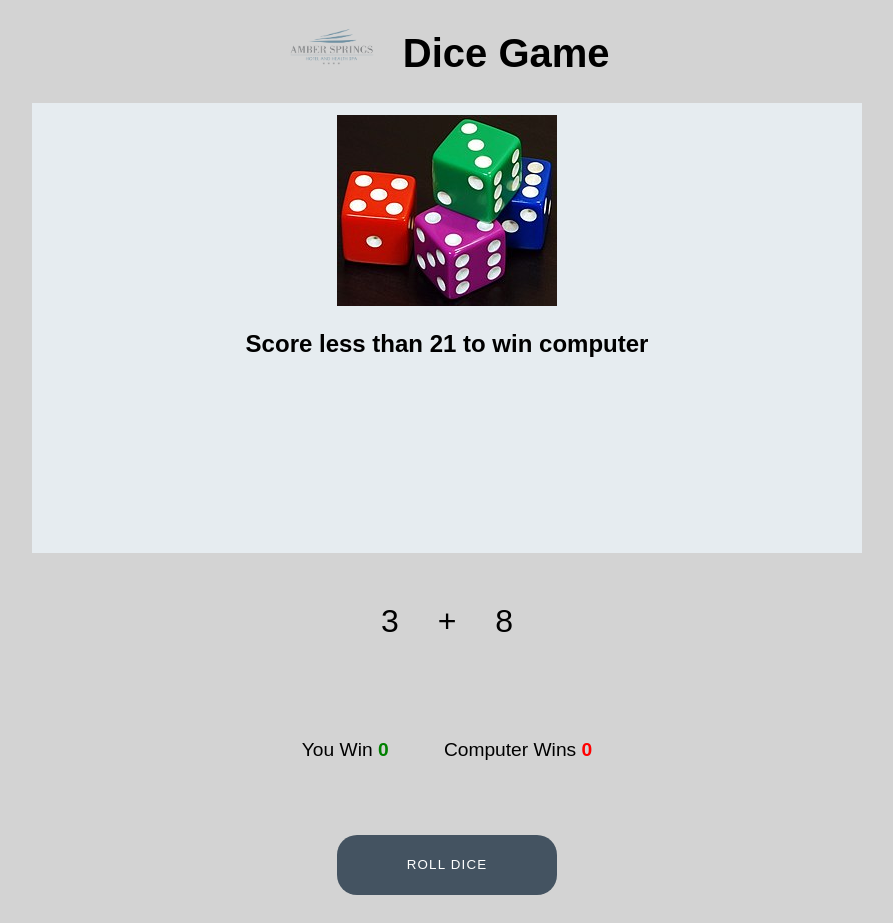
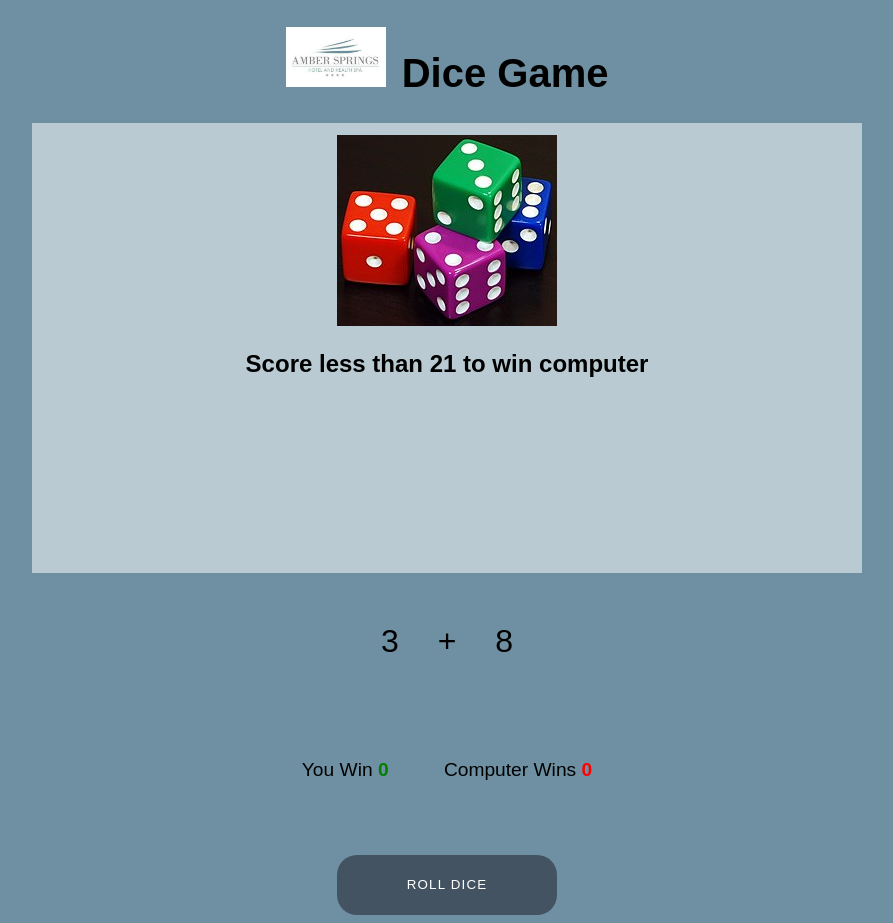
Before and after one commit to Code-Institute-Submissions/alanwhelan1978-dicegame_DecResub, a plain HTML site: page index.html in a window 1280 px wide. Shown: the whole page, without its empty margins (193-1086 px from the left). Drawn offline with Linux system fonts and the light colour scheme; a web font is replaced by a local one.

Commit message:
Add favicon and changed color of backgrounds

```diff
--- a/assets/css/style.css
+++ b/assets/css/style.css
@@ -1,10 +1,9 @@
 /* --------- Global style */
 
 body {
-    background-color: white;
+    background-color: #6e90a2;
     font-family: Mochiy Pop P One, sans-serif;
-    background-image: url(../images/casino.png);
-    background: #D3D3D3;
+    background: #6e90a2;
     text-align: center;
 }
 
@@ -16,14 +15,14 @@ body {
 }
 
 .logo {
-    height: 40px;
+    height: 60px;
     padding-right: 5px;
 }
 
 /* --------- Game layout */
 
 .game-area {
-    background-color: #E6ECF0;
+    background-color: #b9cad2;
     box-sizing: border-box;
     width: 85%;
     height: 65vh;
--- a/index.html
+++ b/index.html
@@ -14,7 +14,7 @@
 
 <body>
     <h1 class="heading">
-        <img class="logo" src="assets/images/logoNew.png" alt="logo"> Dice Game
+        <img class="logo" src="assets/images/ambersprings2.png" alt="logo"> Dice Game
     </h1>
 
     <div class="game-area">
```
Also changed, not shown: assets/images/ambersprings2.png (added), favicon.ico (added).
